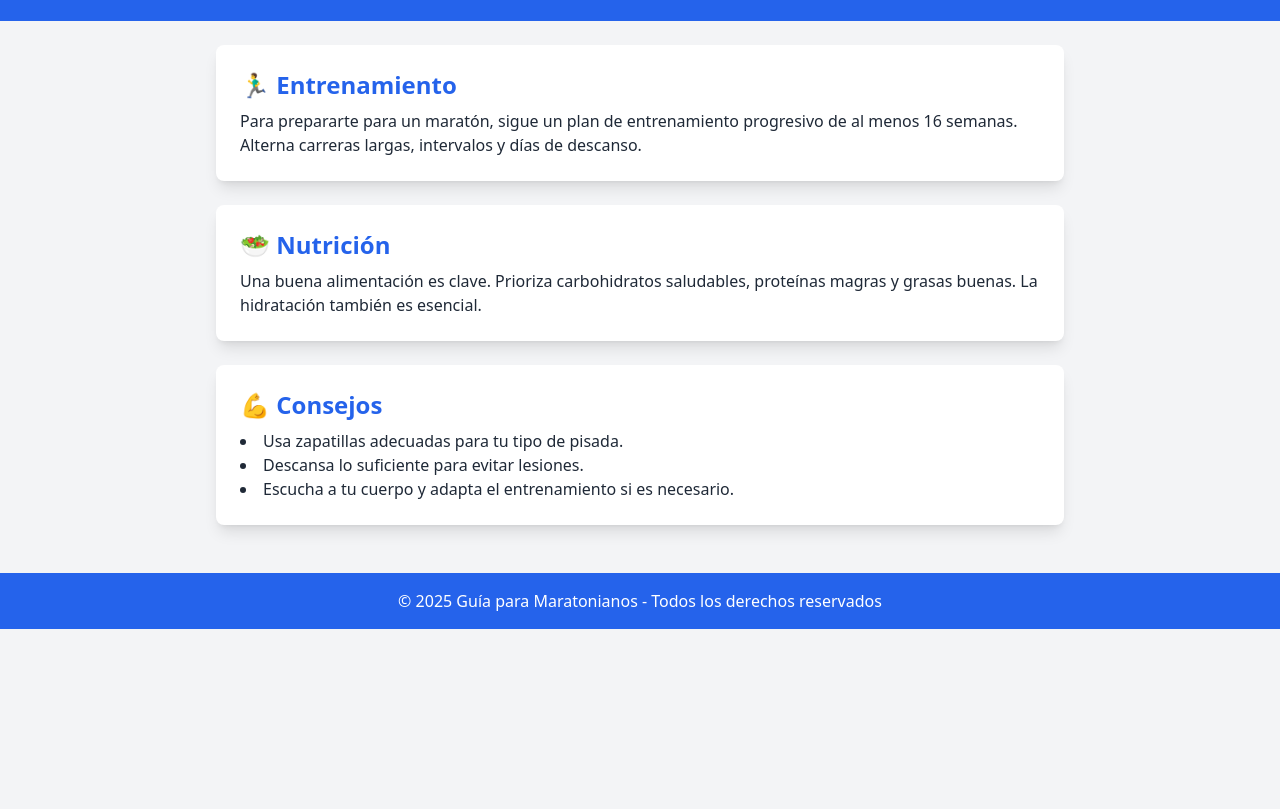
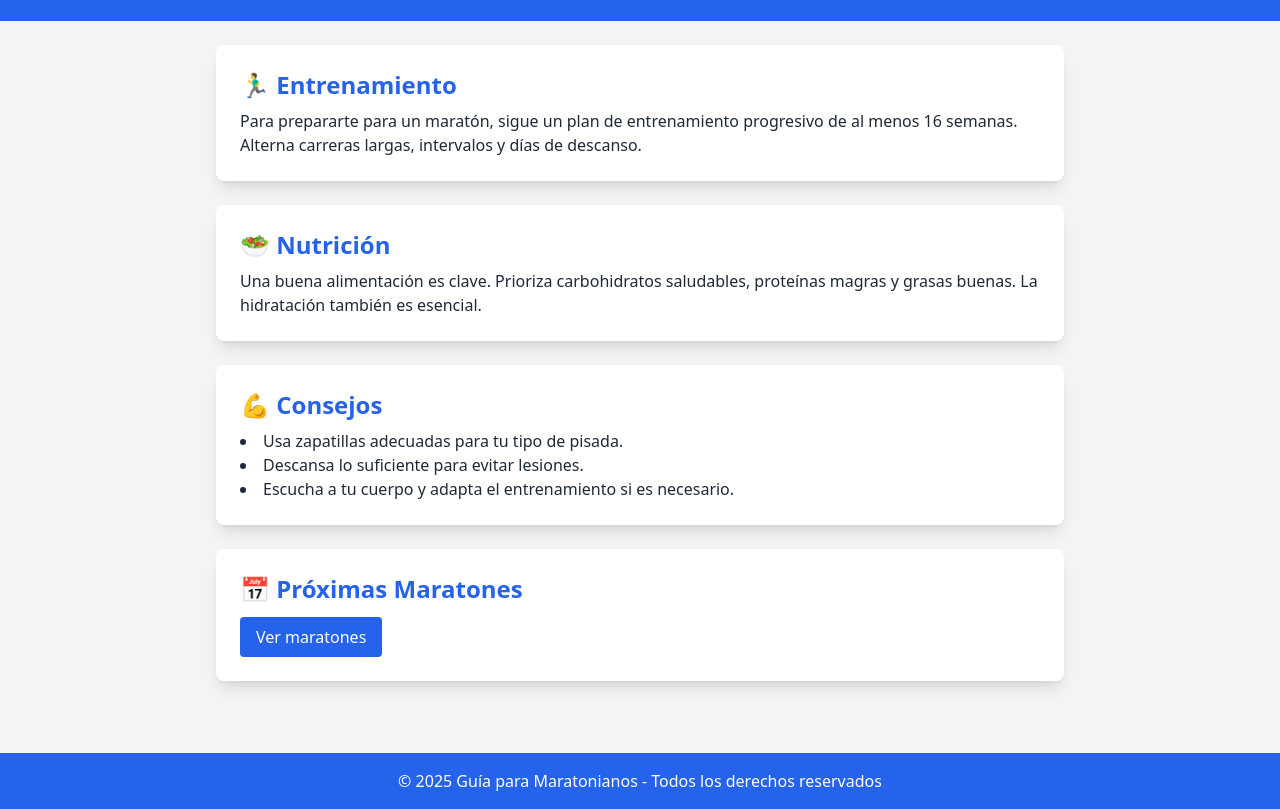
Before and after one commit to juanserranore/MaratonWeb, a plain HTML site: page index.html in a window 1280 px wide. Shown: the part 95-904 px from the top of the page. Before the commit the page ends 800 px from the top, so only its background shows below. Drawn offline with nearby package versions, Linux system fonts and the light colour scheme.

Commit message:
Update index.html

```diff
--- a/index.html
+++ b/index.html
@@ -23,7 +23,7 @@
             <p class="mt-2">Una buena alimentación es clave. Prioriza carbohidratos saludables, proteínas magras y grasas buenas. La hidratación también es esencial.</p>
         </section>
 
-        <section class="bg-white shadow-lg rounded-lg p-6">
+        <section class="bg-white shadow-lg rounded-lg p-6 mb-6">
             <h2 class="text-2xl font-semibold text-blue-600">💪 Consejos</h2>
             <ul class="list-disc list-inside mt-2">
                 <li>Usa zapatillas adecuadas para tu tipo de pisada.</li>
@@ -31,10 +31,37 @@
                 <li>Escucha a tu cuerpo y adapta el entrenamiento si es necesario.</li>
             </ul>
         </section>
+
+        <section class="bg-white shadow-lg rounded-lg p-6 mb-6">
+            <h2 class="text-2xl font-semibold text-blue-600">📅 Próximas Maratones</h2>
+            <button onclick="mostrarMaratones()" class="mt-3 bg-blue-600 text-white px-4 py-2 rounded hover:bg-blue-700">Ver maratones</button>
+            <ul id="lista-maratones" class="list-disc list-inside mt-4 hidden"></ul>
+        </section>
     </main>
 
     <footer class="bg-blue-600 text-white text-center py-4 mt-6">
         <p>&copy; 2025 Guía para Maratonianos - Todos los derechos reservados</p>
     </footer>
+
+    <script>
+        function mostrarMaratones() {
+            const maratones = [
+                "Maratón de Boston - 15 de abril",
+                "Maratón de Londres - 21 de abril",
+                "Maratón de Berlín - 29 de septiembre",
+                "Maratón de Nueva York - 3 de noviembre"
+            ];
+
+            const lista = document.getElementById("lista-maratones");
+            lista.innerHTML = "";
+            maratones.forEach(maraton => {
+                const li = document.createElement("li");
+                li.textContent = maraton;
+                lista.appendChild(li);
+            });
+
+            lista.classList.toggle("hidden");
+        }
+    </script>
 </body>
 </html>
```
